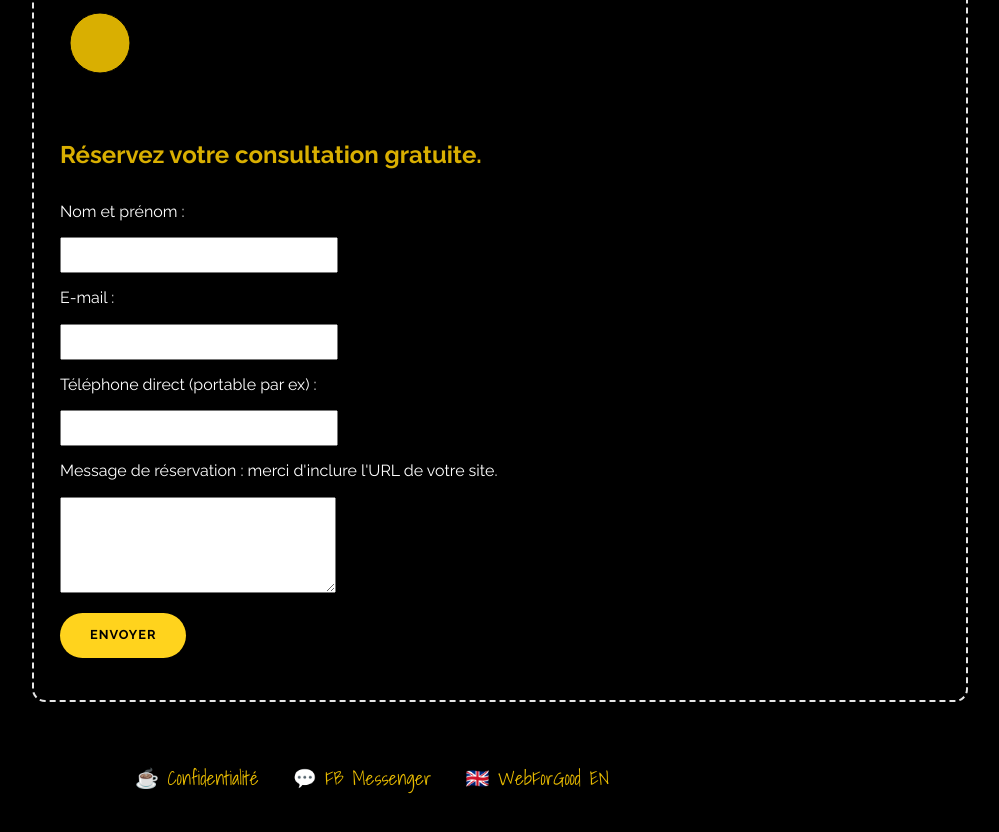
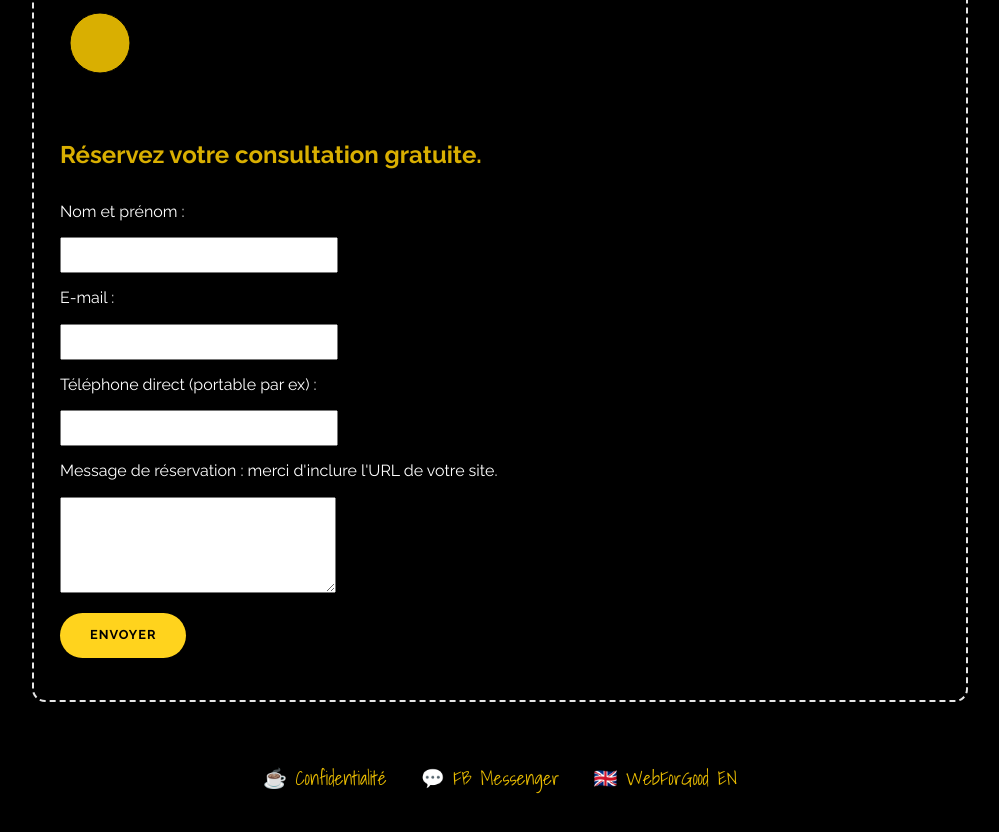
Before and after one commit to riadjoseph/wfg5, a plain HTML site: page formation-google-search-console.html in a window 1280 px wide. Shown: the part 4199-5031 px from the top of the page, without its empty margins (140-1139 px from the left). Drawn offline with Linux system fonts and the light colour scheme.

Commit message:
Update formation-google-search-console.html

```diff
--- a/formation-google-search-console.html
+++ b/formation-google-search-console.html
@@ -261,7 +261,7 @@
 
     <footer>
         <div container style="padding-bottom: 15px; padding-top: 65px;align-content: center;">
-            <footer class="footers" style="width: 80%;">
+            <footer class="footers" style="width: 100%;">
                 <span data-tooltip="Mentions légales et conditions" class="footers" style="padding:15px;"><a href="privacy.html">☕️ Confidentialité</a></span>
                 <span data-tooltip="S'ouvre dans un nouvel onglet avec Facebook Messenger" class="footers" style="padding:15px;"><a href="https://m.me/WebForGoodFr" target="_blank" rel="noreferrer noopener">💬 FB Messenger</a></span>
                 <!-- <span class="footers" style="padding:15px;"><a href="https://webforgood.fr/fr/index.html">🇫🇷 WebForGood <lang>FR</lang></a></span> -->
```
